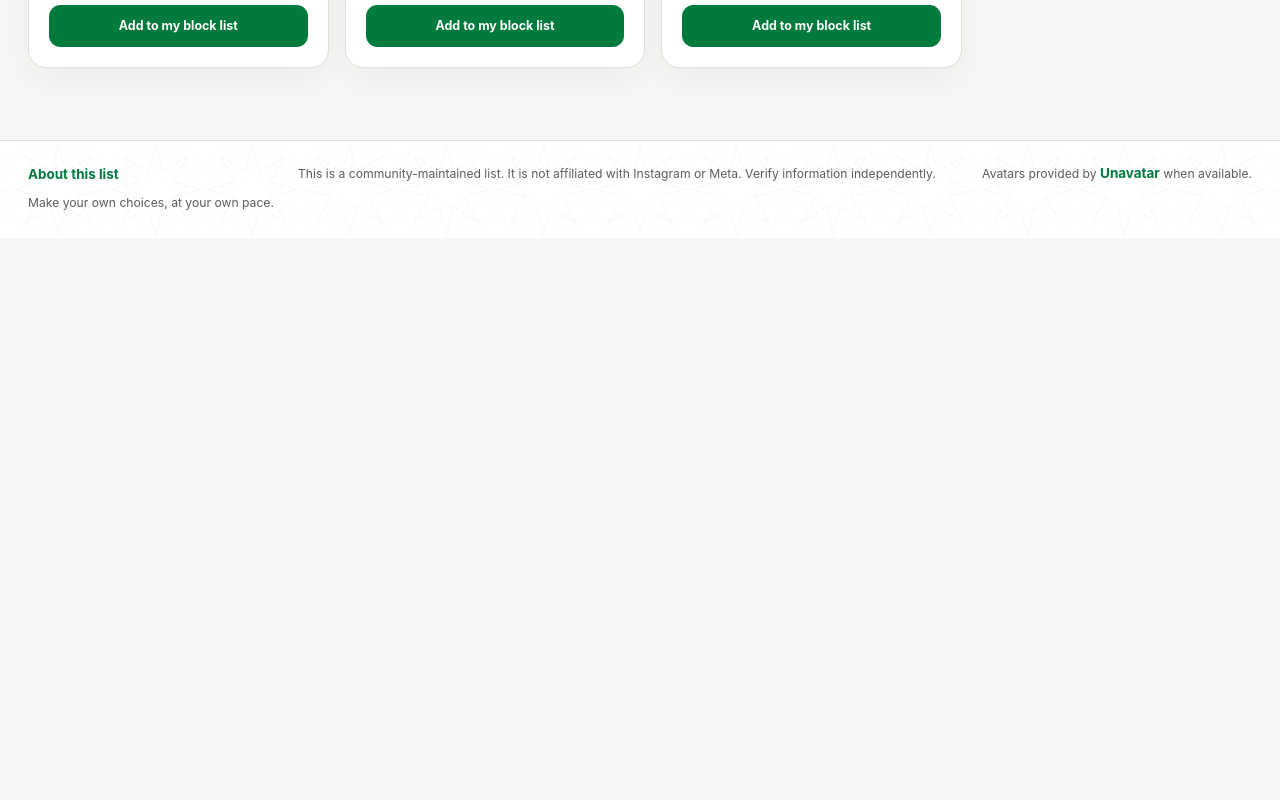
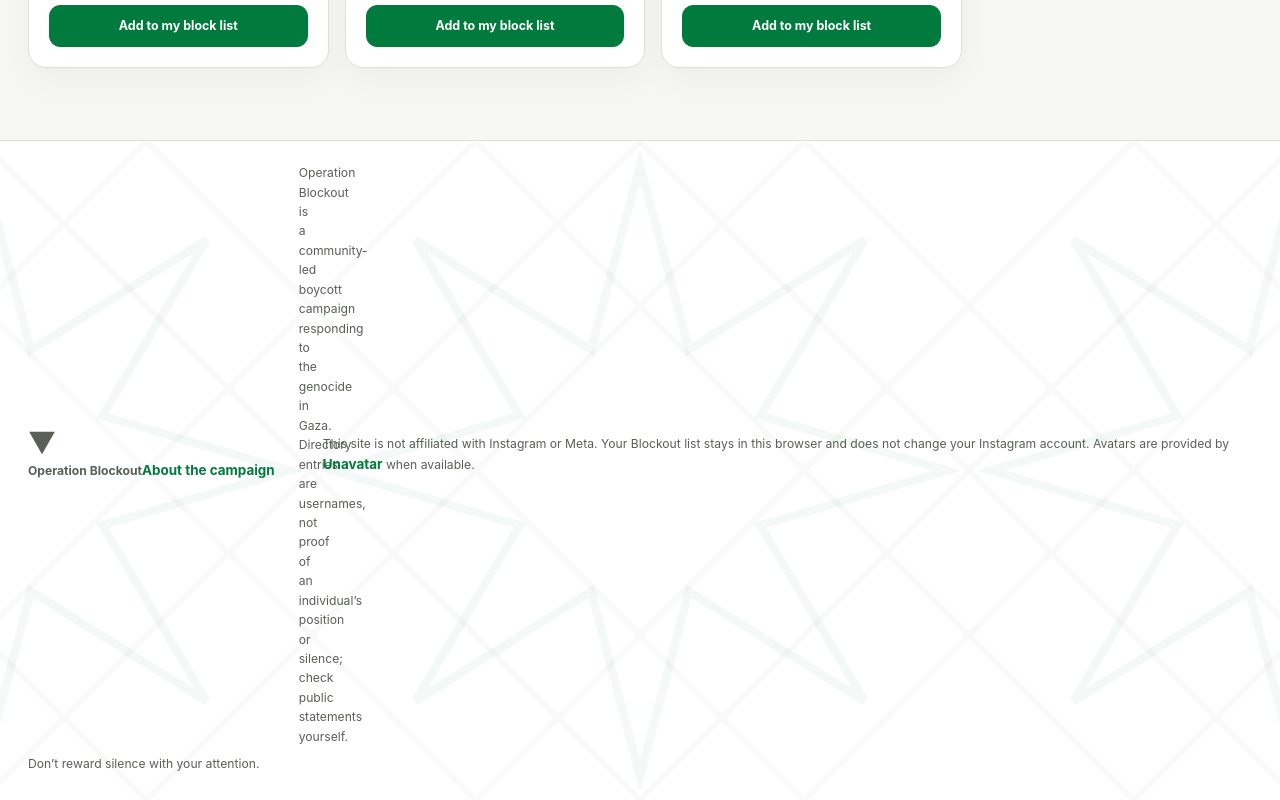
Before and after one commit to mohammedfarhannp/Sinwar-7, a React (Vite) app: page / in a window 1280 px wide. Shown: the part 1573-2373 px from the top of the page. Before the commit the page ends 1811 px from the top, so only its background shows below. Built offline with nearby package versions, Linux system fonts and the light colour scheme.

Commit message:
copy(footer): explain the Blockout campaign
State the campaign purpose, directory limitations, local-list behavior, and platform disclaimer.

```diff
--- a/src/components/SiteFooter.tsx
+++ b/src/components/SiteFooter.tsx
@@ -1,19 +1,28 @@
 import { Link } from 'react-router-dom';
+import { Logo } from './Logo';
 
 export function SiteFooter() {
   return (
     <footer className="site-footer motif">
       <div className="site-footer-inner">
-        <Link to="/about">About this list</Link>
+        <div className="footer-brand-group">
+          <Link className="footer-brand" to="/">
+            <Logo size={28} />
+          </Link>
+          <Link to="/about">About the campaign</Link>
+        </div>
         <p>
-          This is a community-maintained list. It is not affiliated with
-          Instagram or Meta. Verify information independently.
+          Operation Blockout is a community-led boycott campaign responding to
+          the genocide in Gaza. Directory entries are usernames, not proof of an
+          individual’s position or silence; check public statements yourself.
         </p>
         <p>
-          Avatars provided by <a href="https://unavatar.io">Unavatar</a> when
-          available.
+          This site is not affiliated with Instagram or Meta. Your Blockout list
+          stays in this browser and does not change your Instagram account.
+          Avatars are provided by <a href="https://unavatar.io">Unavatar</a>{' '}
+          when available.
         </p>
-        <span>Make your own choices, at your own pace.</span>
+        <span>Don’t reward silence with your attention.</span>
       </div>
     </footer>
   );
```
